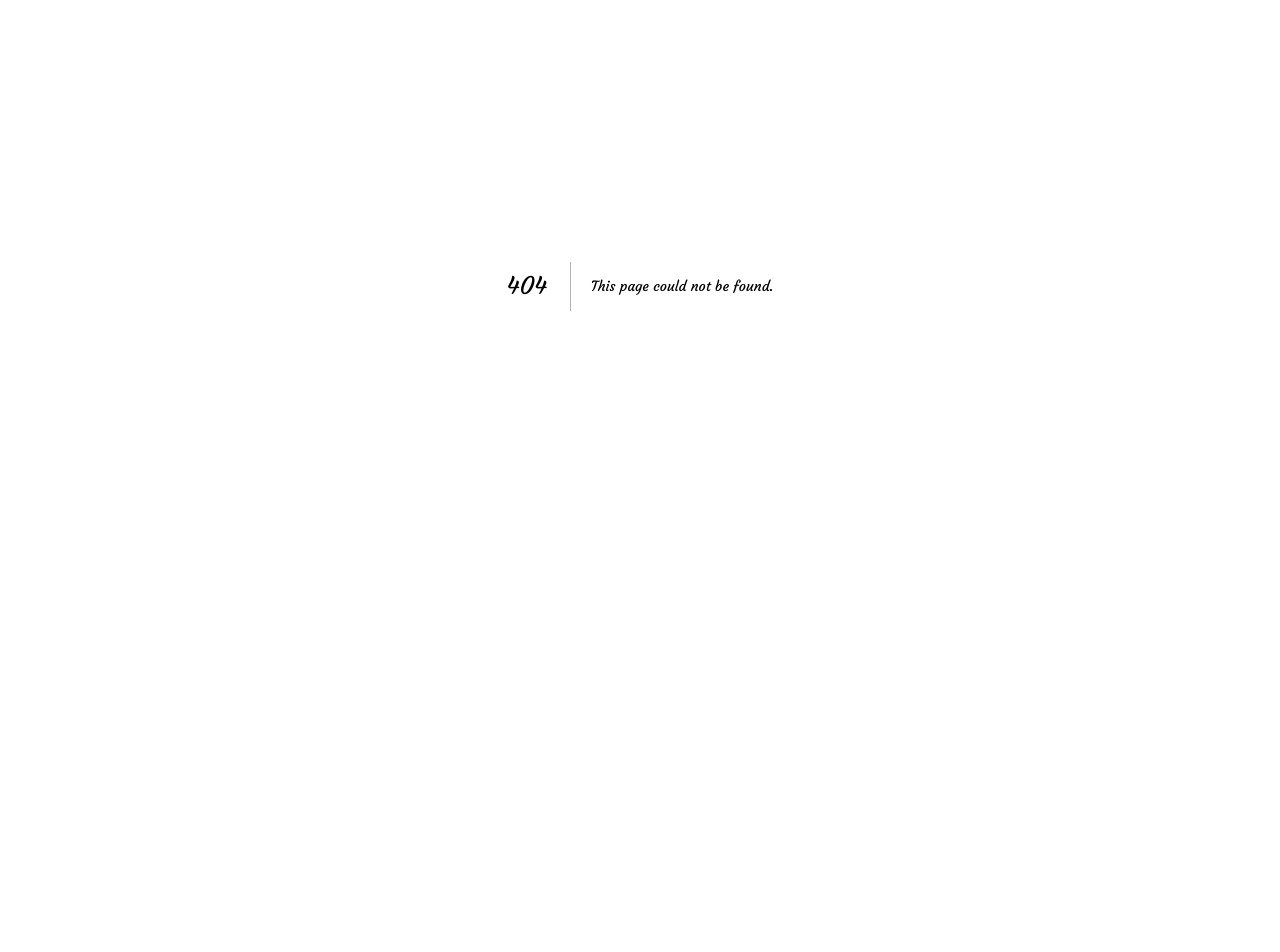
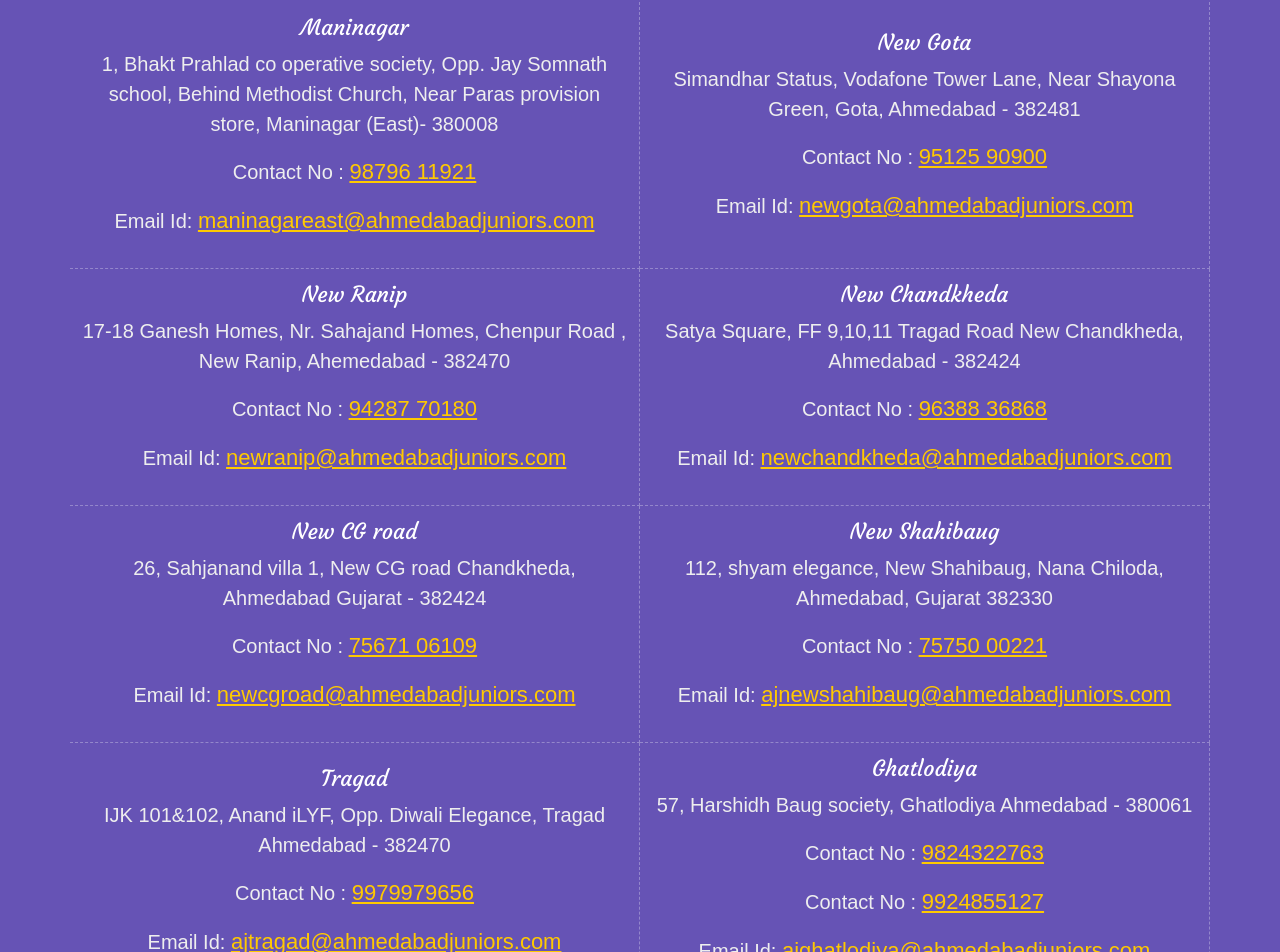
Before and after one commit to NitinAdosphere/ahmedabad-juniors, a Next.js app: page /branches in a window 1280 px wide. Before the commit this address had no page. Shown: the part 290-1242 px from the top of the page. Before the commit the page ends 976 px from the top, so only its background shows below. Built offline with nearby package versions, Linux system fonts and the light colour scheme; a web font is replaced by a local one.

Commit message:
branches page completed

```diff
--- /dev/null
+++ b/src/app/branches/branches.css
@@ -0,0 +1,67 @@
+.our-branches-item .inner-page-section-title {
+	color: #fff;
+	margin-bottom: 10px;
+	font-size: 22px;
+	line-height: 22px
+}
+.our-branches-item p {
+	font-size: 20px;
+	color: #eee
+}
+.our-branches-item p a {
+	font-size: 22px;
+	color: #ffc900
+}
+.our-branches-item p a:hover {
+	font-size: 22px;
+	color: #8bd700
+}
+.purple-bg{
+    background-color: #6653b5;
+    padding: 30px 0;
+    margin-top: -20px;
+}
+.content-wrap{
+    position: relative;
+    padding: 0;
+}
+.section-title{
+    margin-top: 40px;
+}
+.section-title h1{
+    text-align: center;
+    color: #fff;
+}
+.col-our-branches {
+    border-right: 1px dashed rgba(255, 255, 255, .3);
+    border-bottom: 1px dashed rgba(255, 255, 255, .3);
+    padding-bottom: 15px;
+    padding-top: 15px;
+    display: table;
+    vertical-align: middle;
+    text-align: center;
+}
+.our-branches-item{
+    display: table-cell;
+    vertical-align: middle;
+    text-align: center;
+}
+.branch-conetnt{
+    padding: 100px 0;
+}
+@media (768px <=width <=1024px){
+    .col-our-branches{
+        border-right: 0;
+        border-bottom: 1px dashed rgba(255, 255, 255, .3);
+    }
+    .our-branches-item {
+        border-right: 0;
+        display: contents;
+        height: auto !important;
+    }
+}
+@media (568px <=width <=767px){
+    .col-our-branches{
+        border-right: 0;
+    }
+}
--- /dev/null
+++ b/src/app/branches/page.js
@@ -0,0 +1,190 @@
+import React from "react";
+import "./branches.css";
+
+const page = () => {
+  return (
+    <div>
+      <section id="branch-conetnt content" class="clearfix purple-bg">
+        <div class="content-wrap">
+          <div class="section-title center">
+            <h1 class="white">Our Branches</h1>
+          </div>
+          <div class="our-branches-page-section section notoppadding purple-bg nomargin">
+            <div class="container">
+              <div class="our-branches-detail">
+                <div class="row clearfix common-height">
+                  <div class="col-md-12 col-lg-6 col-our-branches">
+                    <div class="our-branches-item">
+                      <h3 class="inner-page-section-title">Maninagar</h3>
+                      <p>
+                        1, Bhakt Prahlad co operative society, Opp. Jay Somnath
+                        school, Behind Methodist Church, Near Paras provision
+                        store, Maninagar (East)- 380008
+                      </p>
+                      <p>
+                        Contact No :{" "}
+                        <a href="tel:+91 9879611921"> 98796 11921</a>{" "}
+                      </p>
+                      <p>
+                        Email Id:{" "}
+                        <a href="mailto:maninagareast@ahmedabadjuniors.com">
+                          maninagareast@ahmedabadjuniors.com
+                        </a>
+                      </p>
+                    </div>
+                  </div>
+                  <div class="col-md-12 col-lg-6 col-our-branches">
+                    <div class="our-branches-item">
+                      <h3 class="inner-page-section-title">New Gota</h3>
+                      <p>
+                        Simandhar Status, Vodafone Tower Lane, Near Shayona
+                        Green, Gota, Ahmedabad - 382481
+                      </p>
+                      <p>
+                        Contact No :{" "}
+                        <a href="tel:+91 9512590900"> 95125 90900</a>{" "}
+                      </p>
+                      <p>
+                        Email Id:{" "}
+                        <a href="mailto:newgota@ahmedabadjuniors.com">
+                          newgota@ahmedabadjuniors.com
+                        </a>
+                      </p>
+                    </div>
+                  </div>
+                  <div class="col-md-12 col-lg-6 col-our-branches">
+                    <div class="our-branches-item">
+                      <h3 class="inner-page-section-title">New Ranip</h3>
+                      <p>
+                        17-18 Ganesh Homes, Nr. Sahajand Homes, Chenpur Road ,
+                        New Ranip, Ahemedabad - 382470
+                      </p>
+                      <p>
+                        Contact No :{" "}
+                        <a href="tel:+91 9428770180"> 94287 70180</a>{" "}
+                      </p>
+                      <p>
+                        Email Id:{" "}
+                        <a href="mailto:newranip@ahmedabadjuniors.com">
+                          newranip@ahmedabadjuniors.com
+                        </a>
+                      </p>
+                    </div>
+                  </div>
+
+                  <div class="col-md-12 col-lg-6 col-our-branches">
+                    <div class="our-branches-item">
+                      <h3 class="inner-page-section-title">New Chandkheda</h3>
+                      <p>
+                        Satya Square, FF 9,10,11 Tragad Road New Chandkheda,
+                        Ahmedabad - 382424
+                      </p>
+                      <p>
+                        Contact No :{" "}
+                        <a href="tel:+91 9638836868"> 96388 36868</a>{" "}
+                      </p>
+                      <p>
+                        Email Id:{" "}
+                        <a href="mailto:newchandkheda@ahmedabadjuniors.com">
+                          newchandkheda@ahmedabadjuniors.com
+                        </a>
+                      </p>
+                    </div>
+                  </div>
+
+                  <div class="col-md-12 col-lg-6 col-our-branches">
+                    <div class="our-branches-item">
+                      <h3 class="inner-page-section-title">New CG road</h3>
+                      <p>
+                        26, Sahjanand villa 1, New CG road Chandkheda, Ahmedabad
+                        Gujarat - 382424
+                      </p>
+                      <p>
+                        Contact No :{" "}
+                        <a href="tel:+917567106109"> 75671 06109</a>{" "}
+                      </p>
+                      <p>
+                        Email Id:{" "}
+                        <a href="mailto:newcgroad@ahmedabadjuniors.com">
+                          newcgroad@ahmedabadjuniors.com
+                        </a>
+                      </p>
+                    </div>
+                  </div>
+
+                  <div class="col-md-12 col-lg-6 col-our-branches">
+                    <div class="our-branches-item">
+                      <h3 class="inner-page-section-title">New Shahibaug</h3>
+                      <p>
+                        112, shyam elegance, New Shahibaug, Nana Chiloda,
+                        Ahmedabad, Gujarat 382330
+                      </p>
+                      <p>
+                        Contact No :{" "}
+                        <a href="tel:+917575000221"> 75750 00221</a>{" "}
+                      </p>
+                      <p>
+                        Email Id:{" "}
+                        <a href="mailto:ajnewshahibaug@ahmedabadjuniors.com">
+                          ajnewshahibaug@ahmedabadjuniors.com
+                        </a>
+                      </p>
+                    </div>
+                  </div>
+
+                  <div class="col-md-12 col-lg-6 col-our-branches">
+                    <div class="our-branches-item">
+                      <h3 class="inner-page-section-title">Tragad</h3>
+                      <p>
+                        IJK 101&102, Anand iLYF, Opp. Diwali Elegance, Tragad
+                        Ahmedabad - 382470
+                      </p>
+                      <p>
+                        Contact No : <a href="tel:+919979979656"> 9979979656</a>{" "}
+                      </p>
+                      <p>
+                        Email Id:{" "}
+                        <a href="mailto:ajtragad@ahmedabadjuniors.com">
+                          ajtragad@ahmedabadjuniors.com
+                        </a>
+                      </p>
+                    </div>
+                  </div>
+                  <div class="col-md-12 col-lg-6 col-our-branches">
+                    <div class="our-branches-item">
+                      <h3 class="inner-page-section-title">Ghatlodiya</h3>
+                      <p>
+                        57, Harshidh Baug society, Ghatlodiya Ahmedabad - 380061
+                      </p>
+                      <p>
+                        Contact No : <a href="tel:+919824322763"> 9824322763</a>{" "}
+                      </p>
+                      <p>
+                        Contact No : <a href="tel:+919924855127"> 9924855127</a>{" "}
+                      </p>
+                      <p>
+                        Email Id:{" "}
+                        <a href="mailto:ajghatlodiya@ahmedabadjuniors.com">
+                          ajghatlodiya@ahmedabadjuniors.com
+                        </a>
+                      </p>
+                    </div>
+                  </div>
+                </div>
+              </div>
+            </div>
+            <a class="home-link" href="<?php echo $siteurl; ?>">
+              {" "}
+              <img
+                src="<?php echo $siteurl; ?>images/home-blue.webp"
+                alt="Home Link"
+              />
+            </a>
+          </div>
+        </div>
+      </section>
+    </div>
+  );
+};
+
+export default page;
```
Also changed, not shown: src/branches/page.js (deleted, +0 -7 lines), src/branches/branches.css (deleted).
